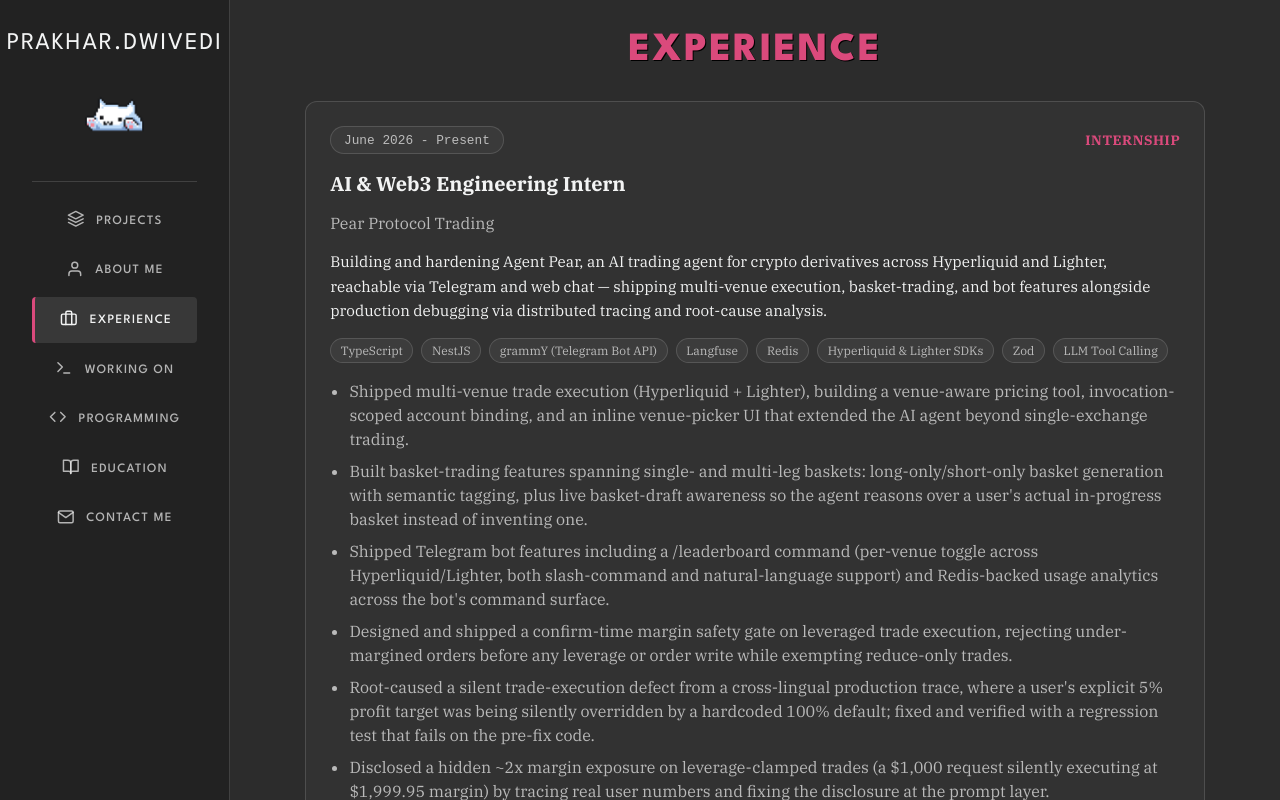
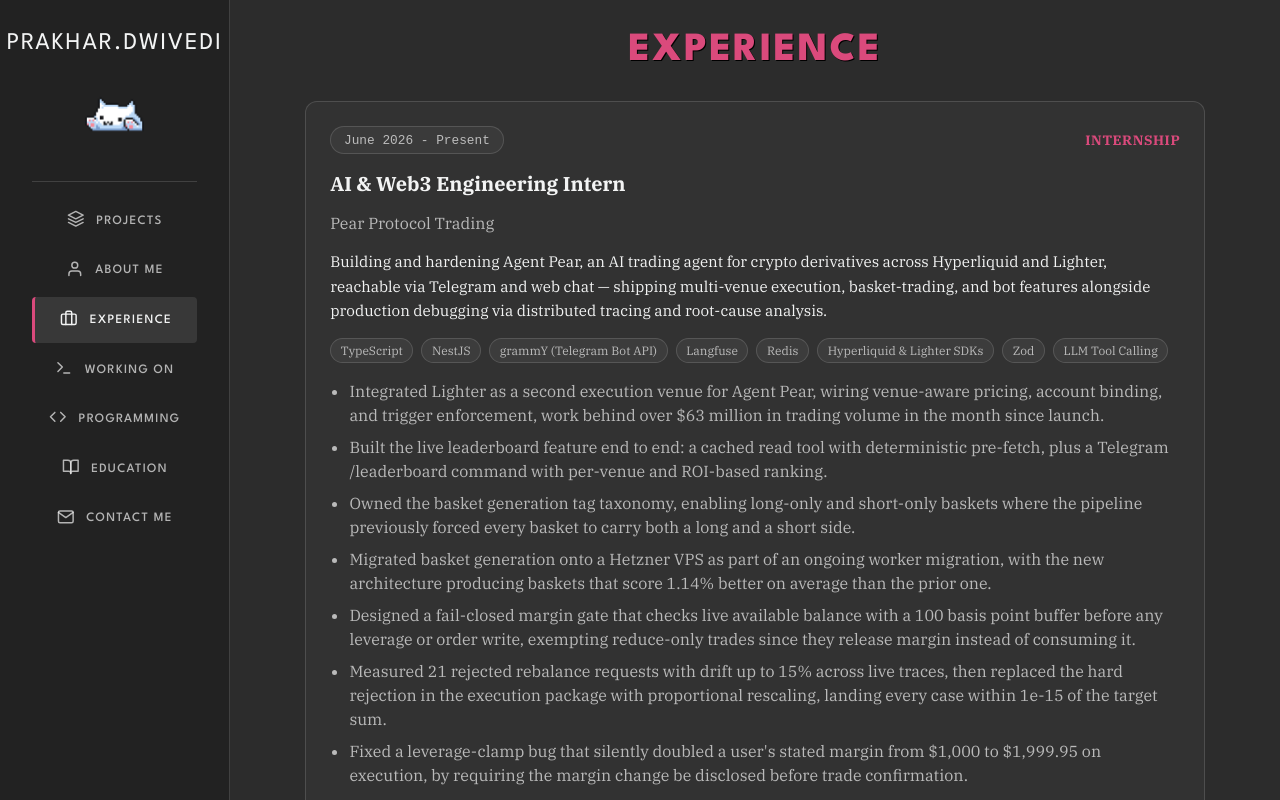
Before and after one commit to prakharDvedi/portfolio, a Next.js app: page /experience in a window 1280 px wide. Built offline with nearby package versions, Linux system fonts and the light colour scheme.

Commit message:
Update resume link and Pear Protocol experience bullets

```diff
--- a/src/data/experience.ts
+++ b/src/data/experience.ts
@@ -19,13 +19,13 @@
       "LLM Tool Calling",
     ],
     achievements: [
-      "Shipped multi-venue trade execution (Hyperliquid + Lighter), building a venue-aware pricing tool, invocation-scoped account binding, and an inline venue-picker UI that extended the AI agent beyond single-exchange trading.",
-      "Built basket-trading features spanning single- and multi-leg baskets: long-only/short-only basket generation with semantic tagging, plus live basket-draft awareness so the agent reasons over a user's actual in-progress basket instead of inventing one.",
-      "Shipped Telegram bot features including a /leaderboard command (per-venue toggle across Hyperliquid/Lighter, both slash-command and natural-language support) and Redis-backed usage analytics across the bot's command surface.",
-      "Designed and shipped a confirm-time margin safety gate on leveraged trade execution, rejecting under-margined orders before any leverage or order write while exempting reduce-only trades.",
-      "Root-caused a silent trade-execution defect from a cross-lingual production trace, where a user's explicit 5% profit target was being silently overridden by a hardcoded 100% default; fixed and verified with a regression test that fails on the pre-fix code.",
-      "Disclosed a hidden ~2x margin exposure on leverage-clamped trades (a $1,000 request silently executing at $1,999.95 margin) by tracing real user numbers and fixing the disclosure at the prompt layer.",
-      "Removed an unsigned-webhook fallback from the trading-signal security surface, enforcing HMAC verification across 100% of armed production webhooks.",
+      "Integrated Lighter as a second execution venue for Agent Pear, wiring venue-aware pricing, account binding, and trigger enforcement, work behind over $63 million in trading volume in the month since launch.",
+      "Built the live leaderboard feature end to end: a cached read tool with deterministic pre-fetch, plus a Telegram /leaderboard command with per-venue and ROI-based ranking.",
+      "Owned the basket generation tag taxonomy, enabling long-only and short-only baskets where the pipeline previously forced every basket to carry both a long and a short side.",
+      "Migrated basket generation onto a Hetzner VPS as part of an ongoing worker migration, with the new architecture producing baskets that score 1.14% better on average than the prior one.",
+      "Designed a fail-closed margin gate that checks live available balance with a 100 basis point buffer before any leverage or order write, exempting reduce-only trades since they release margin instead of consuming it.",
+      "Measured 21 rejected rebalance requests with drift up to 15% across live traces, then replaced the hard rejection in the execution package with proportional rescaling, landing every case within 1e-15 of the target sum.",
+      "Fixed a leverage-clamp bug that silently doubled a user's stated margin from $1,000 to $1,999.95 on execution, by requiring the margin change be disclosed before trade confirmation.",
     ],
   },
   {
--- a/src/data/home.ts
+++ b/src/data/home.ts
@@ -27,7 +27,7 @@
   },
   {
     label: "Resume",
-    href: "https://drive.google.com/file/d/1LxRM-WO8vthWw8PfKLDlOw0t_H54tIz2/view?usp=sharing",
+    href: "https://drive.google.com/file/d/1SaQoTAbDcMA_TH_kVCYDwH-hS6-Dve9Z/view?usp=sharing",
     external: true,
   },
   {
```
